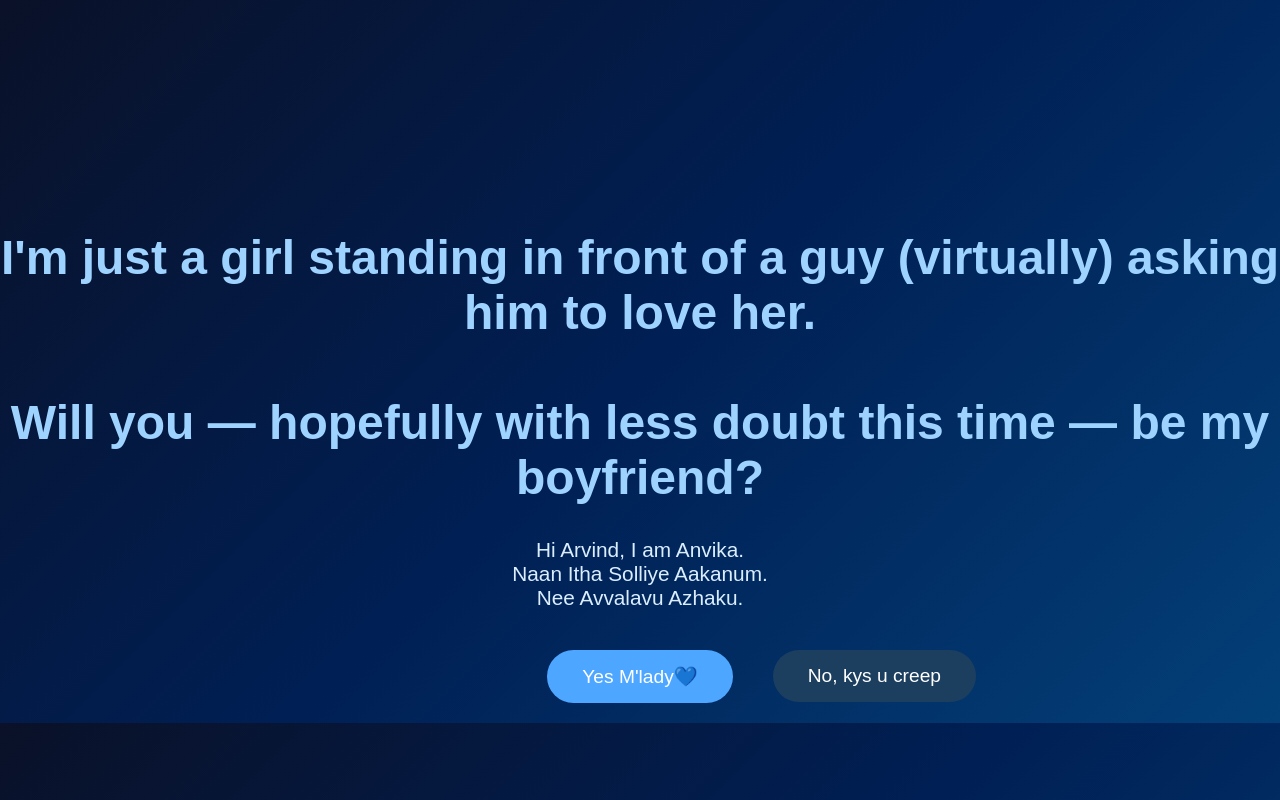
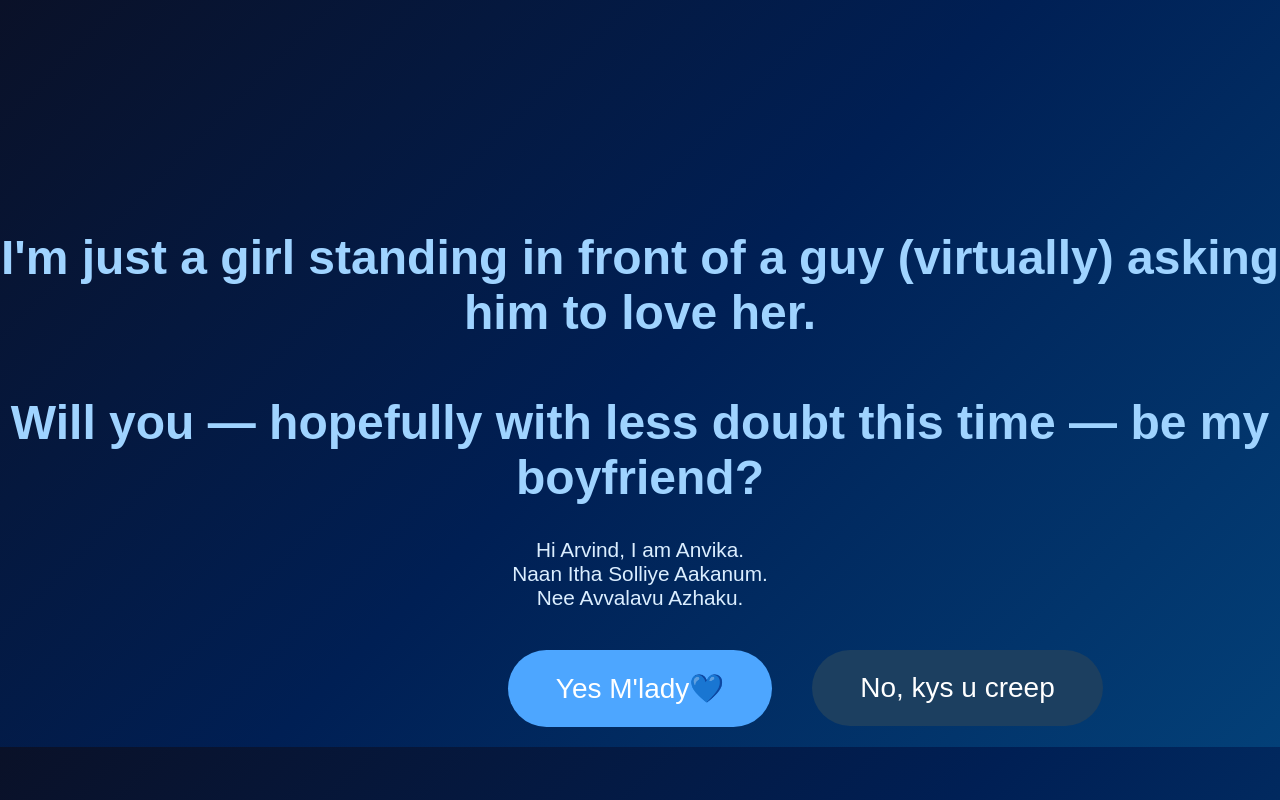
Before and after one commit to skatesanne-dotcom/jubilant-guacamole, a plain HTML site: page index.html in a window 1280 px wide. Drawn offline with Linux system fonts and the light colour scheme.

Commit message:
Update style.css

```diff
--- a/style.css
+++ b/style.css
@@ -22,11 +22,11 @@ p {
 }
 
 button {
-    padding: 15px 35px;
+    padding: 22px 48px;
     margin: 20px;
     border: none;
     border-radius: 50px;
-    font-size: 1.2rem;
+    font-size: 28px;
     cursor: pointer;
     transition: 0.3s;
 }
```
